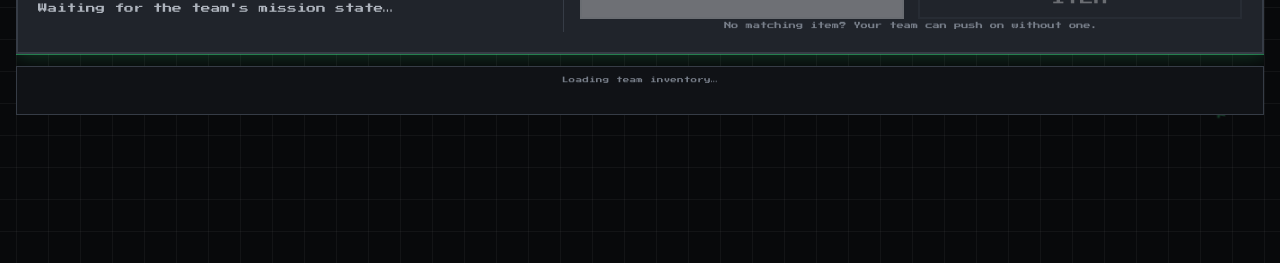
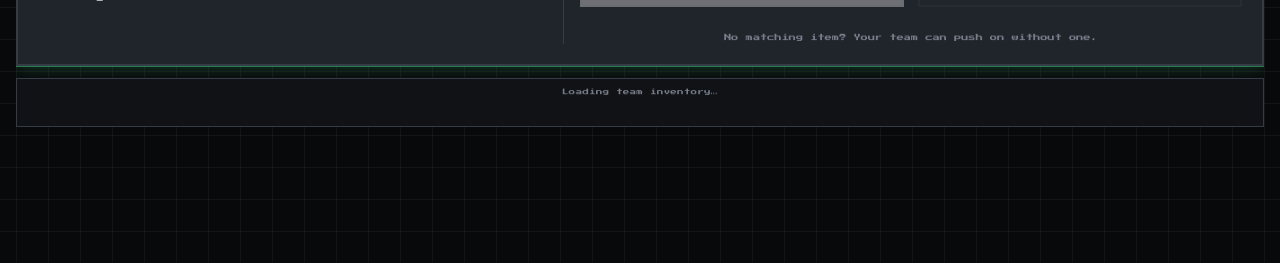
Before and after one commit to BernadetteAx/CITS3200-Project, a Flask app: page /mission in a window 1280 px wide. Shown: the part 537-800 px from the top of the page. Run offline with Flask 3, Linux system fonts and the light colour scheme; some libraries are stand-ins or nearby versions.

Commit message:
Improve mission button helper text spacing

```diff
--- a/app/static/css/mission.css
+++ b/app/static/css/mission.css
@@ -1470,3 +1470,8 @@ h1.challenge-progress {
     padding: 28px 20px;
   }
 }
+
+/* Space below mission action buttons */
+.screen-fit .mission-helper-note {
+  padding-top: 24px;
+}
--- a/app/templates/mission.html
+++ b/app/templates/mission.html
@@ -282,7 +282,7 @@
       <button class="lobby-btn primary" id="useItemBtn" disabled>USE SELECTED ITEM</button>
       <button class="lobby-btn secondary" id="continueBtn" disabled>CONTINUE WITHOUT ITEM</button>
     </div>
-    <p class="helper-note">No matching item? Your team can push on without one.</p>
+    <p class="helper-note mission-helper-note">No matching item? Your team can push on without one.</p>
   </section>
 
 </div>
```
